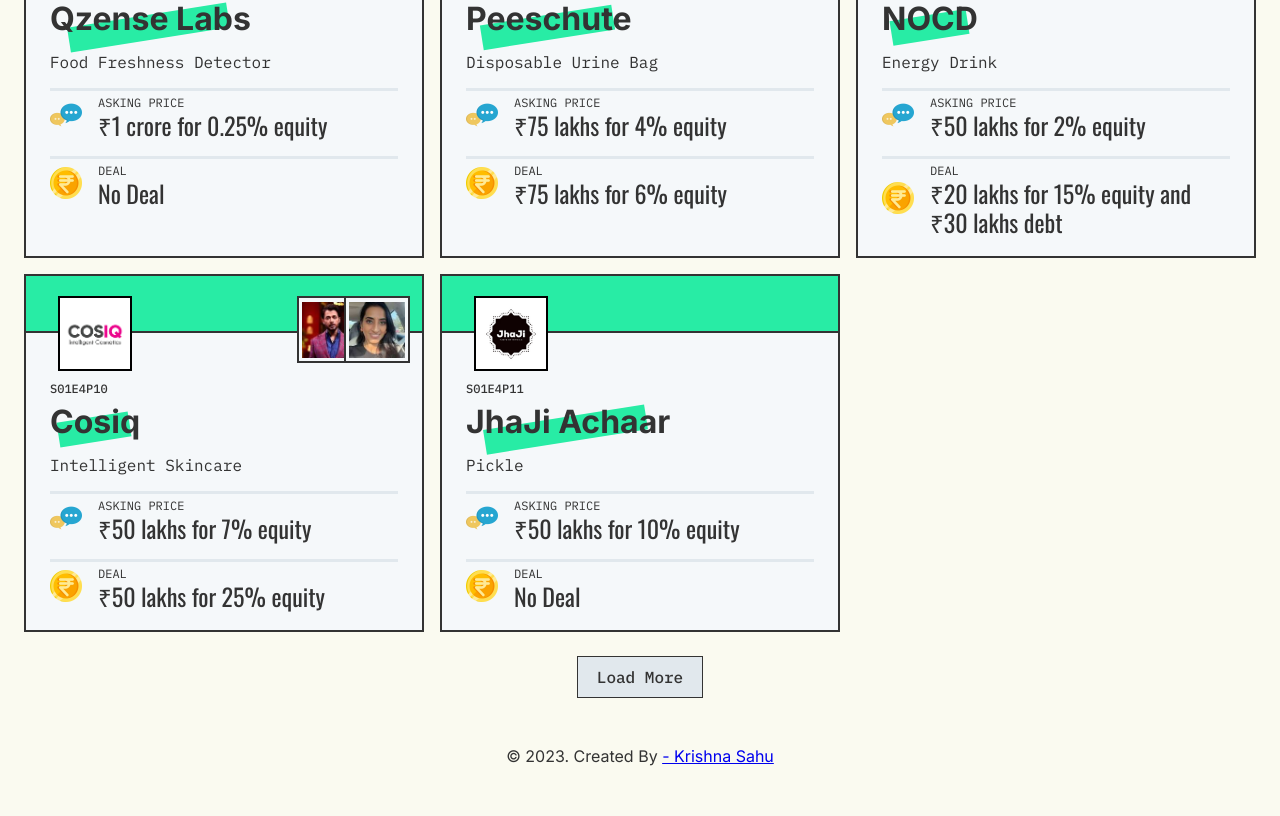
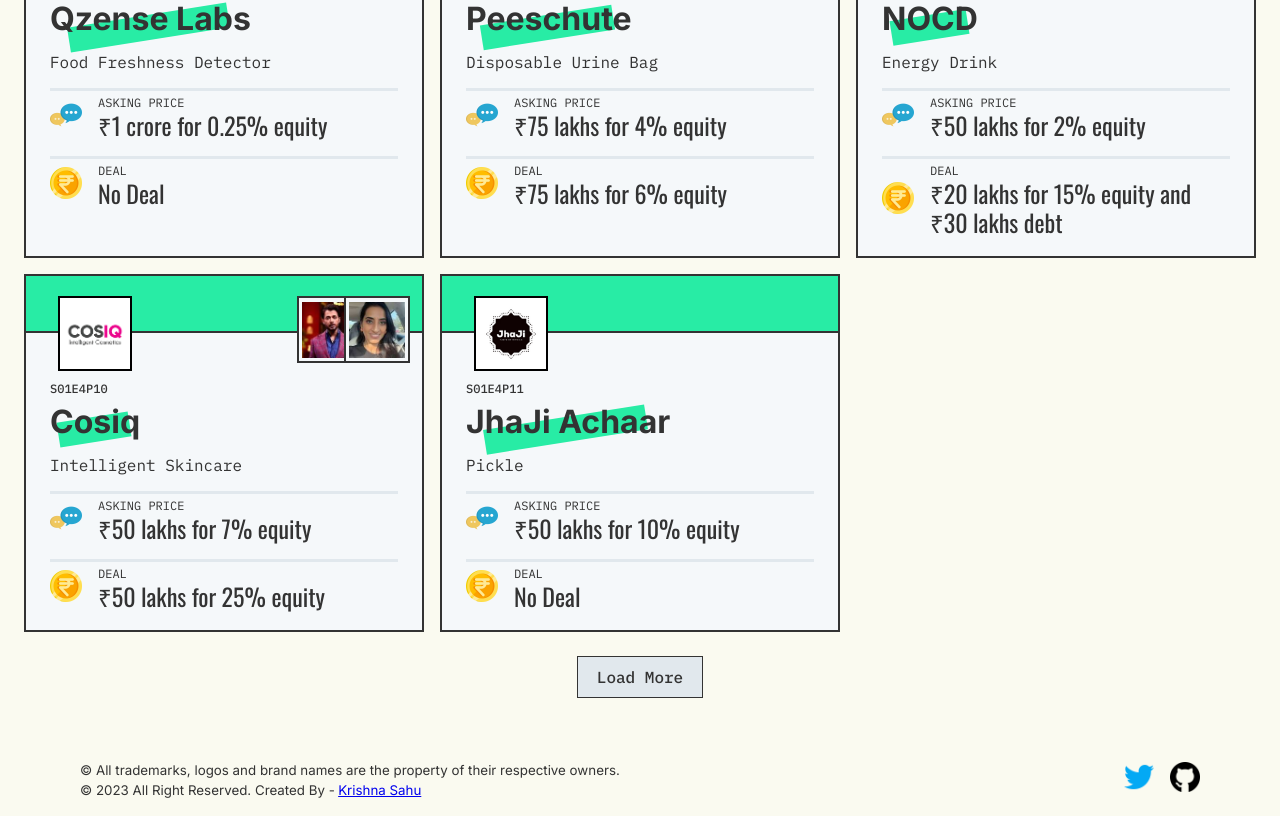
Before and after one commit to dvlprkrishna/SharkTankRocks, a React (Vite) app: page / in a window 1280 px wide. Shown: the part 1203-2019 px from the top of the page. Before the commit the page ends 1985 px from the top, so only its background shows below. Built offline with nearby package versions, Linux system fonts and the light colour scheme.

Commit message:
Updated Footer

```diff
--- a/src/App.css
+++ b/src/App.css
@@ -72,6 +72,11 @@
 
 footer {
   text-align: center;
+  display: flex;
+  justify-content: space-between;
+  margin: 0.25em 5em;
+  align-items: center;
+  flex-direction: row;
 }
 .logoWrap {
   display: flex;
--- a/src/pages/Home.jsx
+++ b/src/pages/Home.jsx
@@ -1,5 +1,5 @@
-import React from "react";
-import { BrowserRouter, Routes, Route } from "react-router-dom";
+import github from "/github.png";
+import twitter from "/twitter.png";
 
 import "../App.css";
 import Header from "./Header";
@@ -47,10 +47,38 @@
         {displayCount <= currentSeason.length ? "Load More" : "All Deal Loaded"}
       </button>
       <footer>
+        <div style={{ textAlign: "left" }}>
+          <small>
+            &copy; All trademarks, logos and brand names are the property of
+            their respective owners. <br />
+          </small>
+          <small>
+            &copy; {new Date().getFullYear()} All Right Reserved. Created By -
+            <a
+              href="https://krishnasahu.in"
+              rel="noreferrer"
+              target="_blank"
+              style={{ marginLeft: "0.25em" }}
+            >
+              Krishna Sahu
+            </a>
+          </small>
+        </div>
         <p>
-          &copy; {new Date().getFullYear()}. Created By{" "}
-          <a href="https://krishnasahu.in" target="_blank" rel="noreferrer">
-            - Krishna Sahu
+          <a
+            href="https://twitter.com/dvlprkrishna/"
+            target="_blank"
+            rel="noreferrer"
+            style={{ marginRight: "1em" }}
+          >
+            <img src={twitter} width={30} alt="" />
+          </a>
+          <a
+            href="https://github.com/dvlprkrishna/SharkTankRocks"
+            target="_blank"
+            rel="noreferrer"
+          >
+            <img src={github} width={30} alt="" />
           </a>
         </p>
       </footer>
```
Also changed, not shown: public/github.png (added), public/twitter.png (added).
